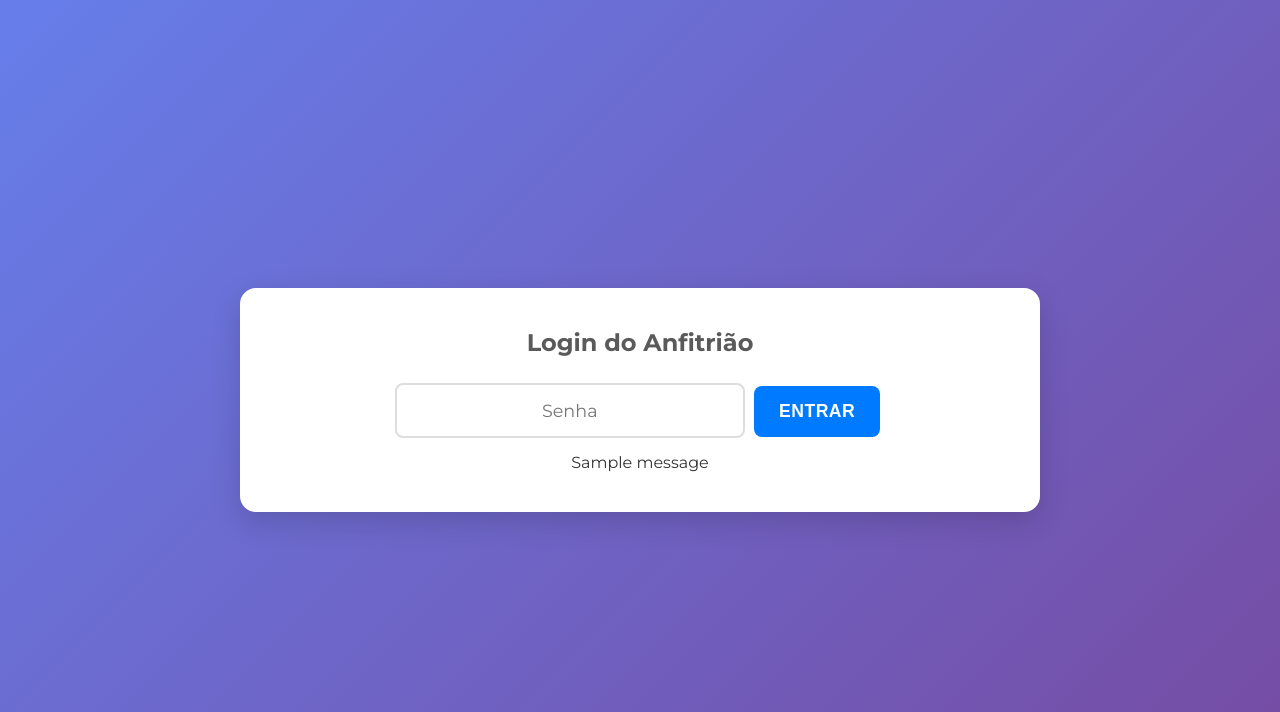
After one commit to lasseufpa/quiz_ufpa, a Flask app: page /host/login in a window 1280 px wide. The commit adds this page. Shown: the top 712 px of the page. Run offline with Flask 3, Linux system fonts and the light colour scheme; one stand-in notice (Sample message) is shown; parts of the project's set-up code (start-up, migrations or seed data) failed here and were passed over.

Commit message:
fixed crash on force_end, added host_login

```diff
--- a/app.py
+++ b/app.py
@@ -85,21 +85,61 @@ socketio = SocketIO(
     max_http_buffer_size=1e7  # 10MB
 )
 
+
+def clear_game_state():
+    # --- Estado do Jogo (Sem mudanças) ---
+    game_state = {
+        'host_sid': None,
+        'players': {}, # Dicionário de {sid: 'nickname'}
+        'current_question': -1, # -1 = Lobby, 0 = Pergunta 1, etc.
+        'answers': {}, # Dicionário de {sid: option_index}
+        'scores': {}, # Dicionário de {sid: score}
+        'state': 0    # lobby = 0, pergunta = 1, resposta = 2, gameover = 3
+    }
+    return game_state
+game_state = clear_game_state()
+
 def export_scores_to_csv(scores, players):
-    """Exporta os resultados do quiz para um arquivo CSV local."""
-    timestamp = datetime.now().strftime("%Y%m%d_%H%M%S")
-    filename = f"scores/scores_{timestamp}.csv"
-    filepath = os.path.join(os.path.dirname(__file__), filename)
+    """Exporta os resultados do quiz para um arquivo CSV local.
+       O nome do arquivo inclui: data + título do quiz.
+       Se já existir, adiciona um índice (_2, _3, ...).
+    """
+    # 1. Get quiz title (sanitized for filesystem)
+    quiz_title = "unknown_quiz"
+    if QUIZ_DATA and 'title' in QUIZ_DATA:
+        raw_title = QUIZ_DATA['title']
+        # Replace unsafe characters: spaces, slashes, backslashes, etc.
+        safe_title = "".join(c if c.isalnum() or c in '.-_' else '_' for c in raw_title)
+        quiz_title = safe_title.strip('_')
+        if not quiz_title:
+            quiz_title = "unknown_quiz"
+
+    # 2. Create timestamp (YYYYMMDD)
+    date_str = datetime.now().strftime("%Y%m%d")
+    base_filename = f"scores_{quiz_title}_{date_str}.csv"
+    filepath = os.path.join(os.path.dirname(__file__), "scores", base_filename)
     os.makedirs(os.path.dirname(filepath), exist_ok=True)
 
+    # 3. If file exists, find next available index
+    if os.path.exists(filepath):
+        index = 2
+        while True:
+            name, ext = os.path.splitext(base_filename)
+            new_name = f"{name}_{index}{ext}"
+            new_path = os.path.join(os.path.dirname(filepath), new_name)
+            if not os.path.exists(new_path):
+                filepath = new_path
+                break
+            index += 1
 
+    # 4. Write CSV
     with open(filepath, 'w', newline='', encoding='utf-8') as csvfile:
         writer = csv.writer(csvfile)
         writer.writerow(['Jogador', 'Pontuação'])
         for sid, score in scores.items():
             writer.writerow([players.get(sid, 'Desconhecido'), score])
 
-    print(f"✅ Resultados exportados para {filename}")
+    print(f"✅ Resultados exportados para {filepath}")
 
 
 
@@ -167,18 +207,7 @@ REGISTERED_USERS = load_users() # ### MUDANÇA ### Agora é um dict
 print(f"--- {len(REGISTERED_USERS)} usuários carregados de '{USERS_FILE}' ---")
 # ### FIM BLOCO MODIFICADO ###
 
-def clear_game_state():
-    # --- Estado do Jogo (Sem mudanças) ---
-    game_state = {
-        'host_sid': None,
-        'players': {}, # Dicionário de {sid: 'nickname'}
-        'current_question': -1, # -1 = Lobby, 0 = Pergunta 1, etc.
-        'answers': {}, # Dicionário de {sid: option_index}
-        'scores': {}, # Dicionário de {sid: score}
-        'state': 0    # lobby = 0, pergunta = 1, resposta = 2, gameover = 3
-    }
-    return game_state
-game_state = clear_game_state()
+
 # --- Rotas HTTP (Modificadas para incluir Admin) ---
 
 def generate_session_token():
@@ -190,8 +219,11 @@ def generate_session_token():
 def player_join():
     return render_template('player.html')
 
+# Modify the host route to require admin login
 @app.route('/host')
 def host_view():
+    if not session.get('host_logged_in'):
+        return redirect(url_for('host_login'))
     local_ip = get_local_ip()
     return render_template('host.html',
                            quiz_title="Quiz UFPA",
@@ -256,6 +288,24 @@ def on_restore_session(data):
     # Se não encontrou sessão válida
     emit('session_restore_failed', {'reason': 'Sessão não encontrada ou expirada'}, to=new_sid)
 
+@app.route('/host/login', methods=['GET', 'POST'])
+def host_login():
+    """Página de login do anfitrião."""
+    if request.method == 'POST':
+        password = request.form.get('password')
+        encoded_string = password.encode('utf-8')
+        hash_object = hashlib.sha256(encoded_string)
+        password = hash_object.hexdigest().strip()
+
+        if password == ADMIN_PASSWORD:
+            session['host_logged_in'] = True
+            print("Login de anfitrião bem-sucedido.")
+            return redirect(url_for('host_view'))
+        else:
+            flash('Senha incorreta!', 'error')
+            print("Tentativa de login de anfitrião falhou.")
+    return render_template('host_login.html')
+
 # ### INÍCIO BLOCO NOVAS ROTAS ADMIN
 @app.route('/admin/login', methods=['GET', 'POST'])
 def admin_login():
@@ -269,7 +319,7 @@ def admin_login():
         if password == ADMIN_PASSWORD:
             session['admin_logged_in'] = True
             print("Login de admin bem-sucedido.")
-            return redirect(url_for('admin_view'))
+            return redirect(url_for('admin_view'))  # CHANGED: go to admin page
         else:
             flash('Senha incorreta!', 'error')
             print("Tentativa de login de admin falhou.")
@@ -325,9 +375,14 @@ def on_disconnect():
         print(f"Jogador {nickname} saiu.")
 
 
+# Modify on_host_join socket event to check admin authentication
 @socketio.on('host_join')
 def on_host_join():
-    # If there is already a host, ignore
+    # Require host authentication (separate from admin)
+    if not session.get('host_logged_in'):
+        emit('admin_error', {'message': 'Você precisa estar logado como anfitrião para controlar o jogo.'}, to=request.sid)
+        return    # If there is already a host, ignore
+
     if game_state['host_sid'] is not None:
         emit('admin_error', {'message': 'Já existe um anfitrião conectado.'}, to=request.sid)
         return
@@ -367,9 +422,8 @@ def on_host_join():
                 'chart_path': chart_path
             }
             emit('show_question', payload, broadcast=True)
-        # If game was in ANSWER state, resend results (optional, but simple to do)
+        # If game was in ANSWER state, resend results
         elif game_state['state'] == STATE_ANSWER and game_state['current_question'] >= 0 and QUIZ_DATA:
-            # Re‑compute and send results (or retrieve saved chart)
             q_index = game_state['current_question']
             question_data = QUIZ_DATA['questions'][q_index]
             correct_option_index = question_data['correct_option']
@@ -380,7 +434,6 @@ def on_host_join():
                     answer_distribution[int(ans)] += 1
                 except:
                     pass
-            # If chart was already saved, reuse; otherwise generate new
             chart_path = f"static/graphs/q{q_index + 1}_results.png"
             if not os.path.exists(chart_path):
                 chart_path = save_answer_distribution_chart(answer_distribution, question_data, q_index)
@@ -399,7 +452,6 @@ def on_host_join():
         game_state['host_sid'] = request.sid
         print(f"Novo anfitrião se juntou: {request.sid}")
         emit('update_player_list', list(game_state['players'].values()), to=game_state['host_sid'])
-
 # ### INÍCIO EVENTOS ADMIN (Modificados) ###
 @socketio.on('admin_join')
 def on_admin_join():
@@ -661,6 +713,7 @@ def on_show_results():
 
 @socketio.on('force_end_quiz')
 def on_force_end_quiz():
+    global game_state
     if request.sid != game_state['host_sid']:
         return
     print("Quiz finalizado forçadamente pelo host")
@@ -673,6 +726,7 @@ def on_force_end_quiz():
     leaderboard.sort(key=lambda x: x['score'], reverse=True)
     export_scores_to_csv(game_state['scores'], game_state['players'])
     emit('game_over', leaderboard, broadcast=True)
+
     game_state = clear_game_state()
     game_state['state'] = STATE_GAMEOVER
     if os.path.exists(GAME_SAVE_FILE):
@@ -892,7 +946,6 @@ def save_full_state():
         'player_sessions': PLAYER_SESSIONS,
         'quiz_data': QUIZ_DATA  # current quiz being played
     }
-    print(state)
     try:
         with open(GAME_SAVE_FILE, 'w', encoding='utf-8') as f:
             json.dump(state, f, indent=2, ensure_ascii=False)
--- a/templates/host.html
+++ b/templates/host.html
@@ -37,7 +37,7 @@
     <div id="question-modal" style="display: none; position: fixed; top: 0; left: 0; width: 100%; height: 100%; background: rgba(0,0,0,0.8); z-index: 1000; justify-content: center; align-items: center;">
         <div style="background: white; max-width: 80%; max-height: 80%; overflow: auto; padding: 20px; border-radius: 10px; text-align: center;">
             <h3>Pergunta Atual</h3>
-            <p id="modal-question-text"></p>
+            <p class="question-text" id="modal-question-text"></p>
             <img id="modal-chart" src="" style="max-width: 100%; margin: 10px 0;">
             <div id="modal-options" class="grid-options" style="margin-top: 15px;"></div>
             <button id="close-modal-btn" style="margin-top: 15px;">Fechar</button>
--- /dev/null
+++ b/templates/host_login.html
@@ -0,0 +1,20 @@
+{% extends "layout.html" %}
+{% block title %}Login do Anfitrião{% endblock %}
+{% block content %}
+<div class="login-container">
+    <h2>Login do Anfitrião</h2>
+    <form method="POST">
+        <input type="password" name="password" placeholder="Senha" required>
+        <button type="submit">Entrar</button>
+    </form>
+    {% with messages = get_flashed_messages(with_categories=true) %}
+        {% if messages %}
+            <div class="flash-messages">
+            {% for category, message in messages %}
+                <div class="alert alert-{{ category }}">{{ message }}</div>
+            {% endfor %}
+            </div>
+        {% endif %}
+    {% endwith %}
+</div>
+{% endblock %}
--- a/templates/layout.html
+++ b/templates/layout.html
@@ -172,7 +172,6 @@
         /* Azul */
         .option-btn:nth-child(4n+3) {
             background-color: #ffc107;
-            color: #333;
         }
 
         /* Amarelo */
```
